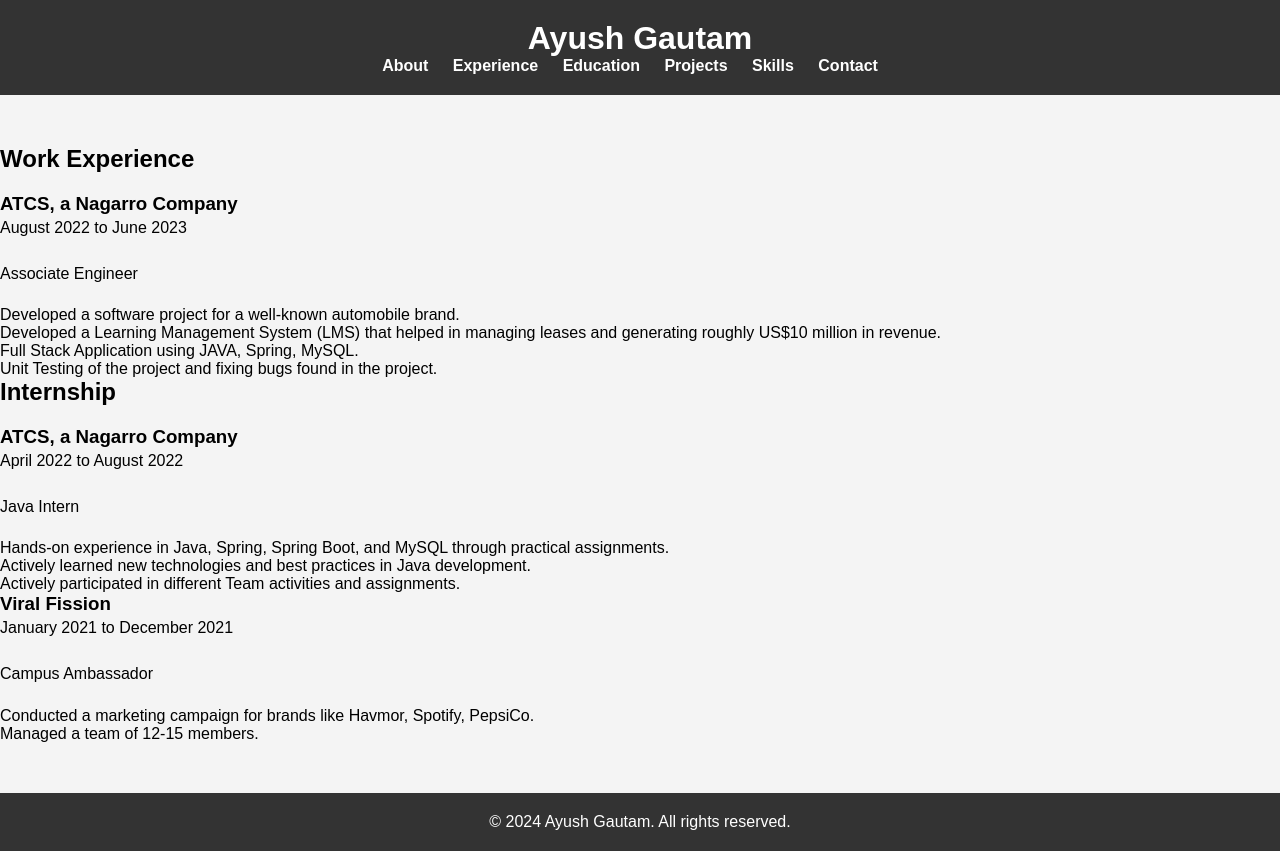
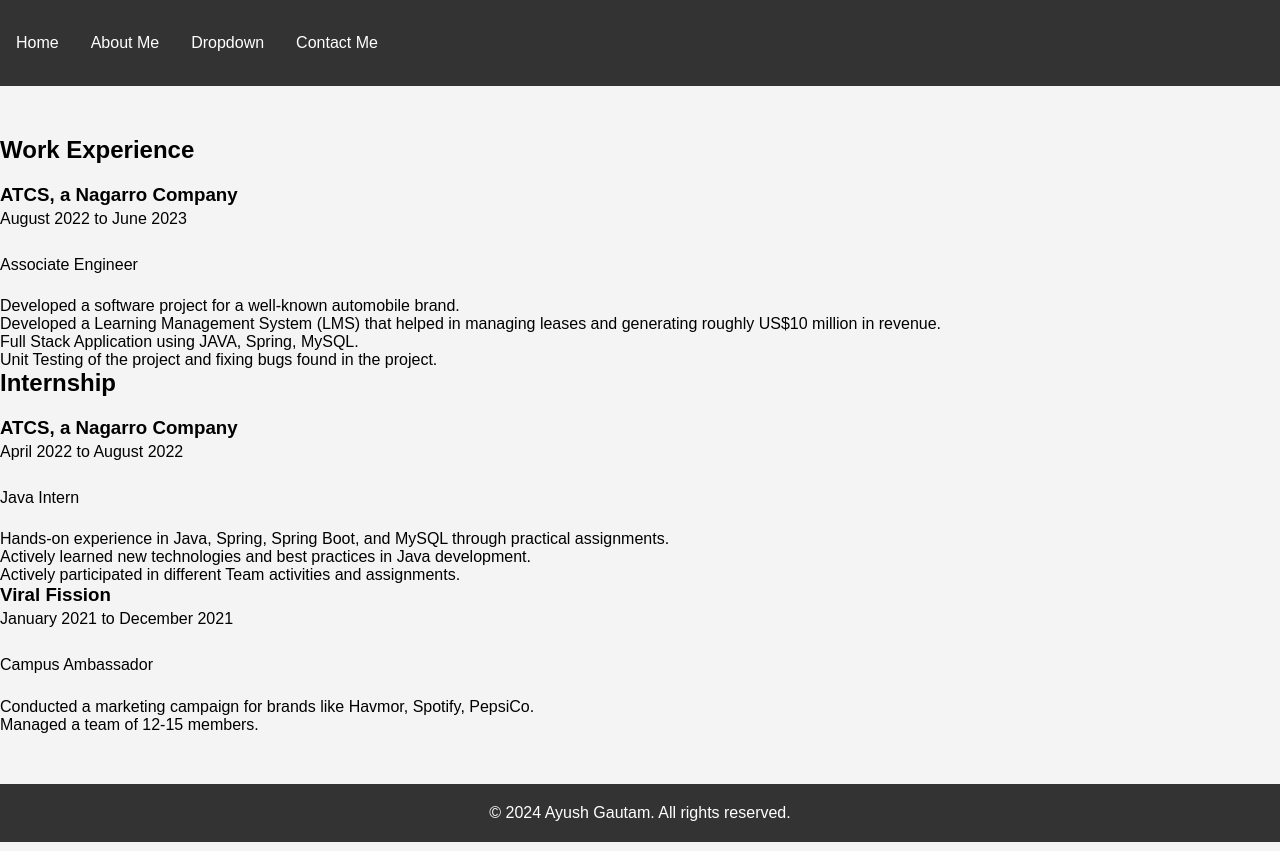
Before and after one commit to fearless2512/Website, a plain HTML site: page Experience.html in a window 1280 px wide. Drawn offline with Linux system fonts and the light colour scheme.

Commit message:
Commit_4

```diff
--- a/Experience.html
+++ b/Experience.html
@@ -10,20 +10,23 @@
 
 <body>
     <header>
-        <div class="">
-            <h1>Ayush Gautam</h1>
-            <nav>
-                <ul>
-                    <li><a href="index.html">About</a></li>
-                    <li><a href="Experience.html">Experience</a></li>
-                    <li><a href="#education">Education</a></li>
-                    <li><a href="#projects">Projects</a></li>
-                    <li><a href="#skills">Skills</a></li>
-                    <li><a href="#contact">Contact</a></li>
-                </ul>
-            </nav>
+        <div class="navbar">
+          <a href="index.html">Home</a>
+          <a href="about.html">About Me</a>
+          <div class="dropdown">
+            <button class="dropbtn">Dropdown
+              <i class="fa fa-caret-down"></i>
+            </button>
+            <div class="dropdown-content">
+              <a href="Experience.html">Experience</a>
+            <a href="Education.html">Education</a>
+            <a href="Projects.html">Projects</a>
+            <a href="Skills.html">Skills</a>
+            </div>
+          </div>
+          <a href="contact.html">Contact Me</a>
         </div>
-    </header>
+      </header>
     <section id="experience">
         <div class="" >
             <h2>Work Experience</h2>
```
Also changed, not shown: index.html (+1 -0 lines).
